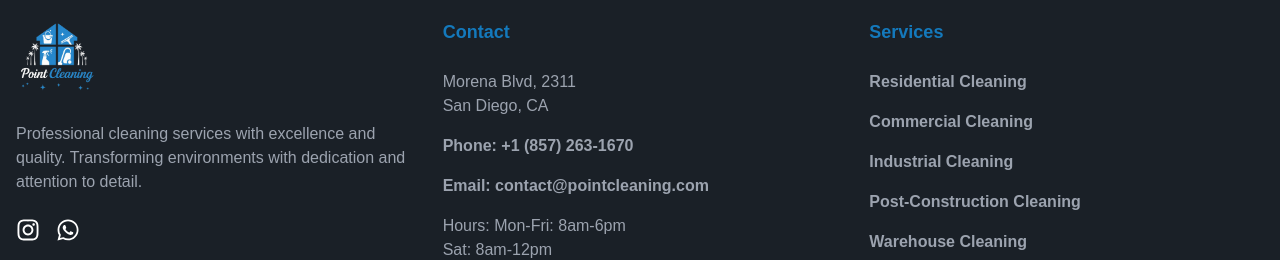
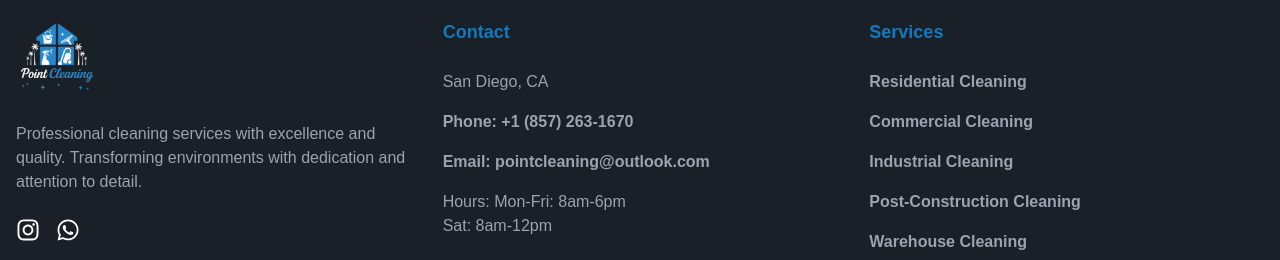
Before and after one commit to Frandiin/PointCleaning, a React (Vite) app: page / in a window 1280 px wide. Shown: the part 4219-4479 px from the top of the page. Built offline with nearby package versions, Linux system fonts and the light colour scheme.

Commit message:
fix: contact remove address

```diff
--- a/src/components/Footer.tsx
+++ b/src/components/Footer.tsx
@@ -85,11 +85,7 @@ export const Footer = () => {
           <div>
             <h6 className="text-lg font-bold mb-6">Contact</h6>
             <div className="flex flex-col gap-4">
-              <p className="text-gray-400">
-                Morena Blvd, 2311
-                <br />
-                San Diego, CA
-              </p>
+              <p className="text-gray-400">San Diego, CA</p>
               <a
                 href={createWhatsAppLink(
                   "Hello! I would like to speak with someone."
@@ -101,10 +97,10 @@ export const Footer = () => {
                 Phone: +1 (857) 263-1670
               </a>
               <a
-                href="mailto:contact@pointcleaning.com"
+                href="mailto:pointcleaning@outlook.com"
                 className="text-gray-400"
               >
-                Email: contact@pointcleaning.com
+                Email: pointcleaning@outlook.com
               </a>
               <p className="text-gray-400">
                 Hours: Mon-Fri: 8am-6pm
```
